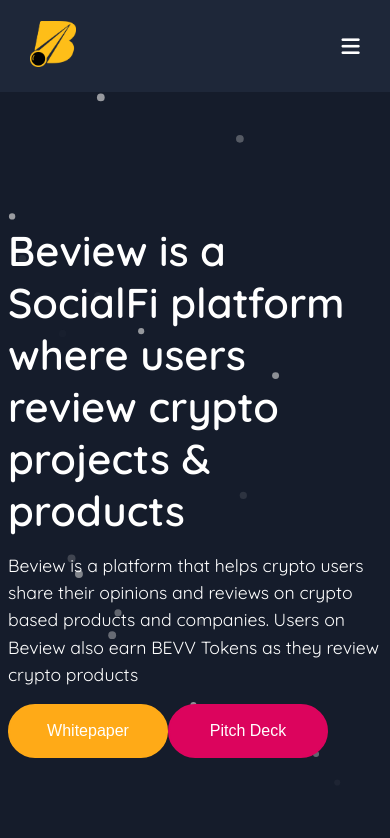
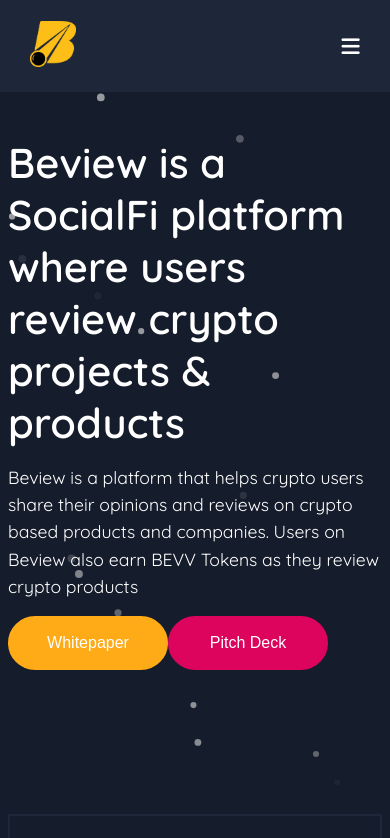
Before and after one commit to Fayorr/beview-app, a React (Create React App) app in the folder my-react-portfolio/: page / in a window 390 px wide. Shown: the top 838 px of the page. Built offline with nearby package versions, Linux system fonts and the light colour scheme.

Commit message:
Hero Section responsiveness

```diff
--- a/my-react-portfolio/src/styles/Navbar.css
+++ b/my-react-portfolio/src/styles/Navbar.css
@@ -1,9 +1,4 @@
-* {
-    margin: 0;
-    padding: 0;
-    box-sizing: border-box;
-    color: #fff;
-}
+
 html {
     scroll-behavior: smooth;
 }
@@ -56,7 +51,6 @@
     top: 100%;
     left: 0;
     display: none;
-    /* padding: .8rem; */
     background-color: #1E2739;
     transition: 1s cubic-bezier(.68, -0.55, .27, 1.55);
 }
@@ -78,11 +72,12 @@
     align-items: center;
     padding: 1rem 0;
 
+
 }
 
 .nav-item a {
     text-decoration: none;
-
+color: #fff;
     transition: border-bottom 2s;
     transition-timing-function: cubic-bezier(0.1, 0.7, 1.0, 0.1);
 }
--- a/my-react-portfolio/src/styles/Overview.css
+++ b/my-react-portfolio/src/styles/Overview.css
@@ -2,7 +2,7 @@
     margin: 0 auto;
     padding: 0 0.5rem;
     color: #ffffff;
-    margin-top: 14rem;
+    margin-top: 8.5rem;
 }
 
 .first-section h1 {
@@ -83,7 +83,7 @@
 }
 @media(min-width: 790px) {
     .first-section {
-        margin-top: 10rem;
+        margin-top: 2rem;
     }
 }
 
@@ -92,7 +92,7 @@
         display: flex;
         align-items: center;
         padding: 4rem;
-        margin-top: 4rem;
+        margin-top: 6rem;
         transition: all 500ms ease-in;
     }
         .beview {
```
